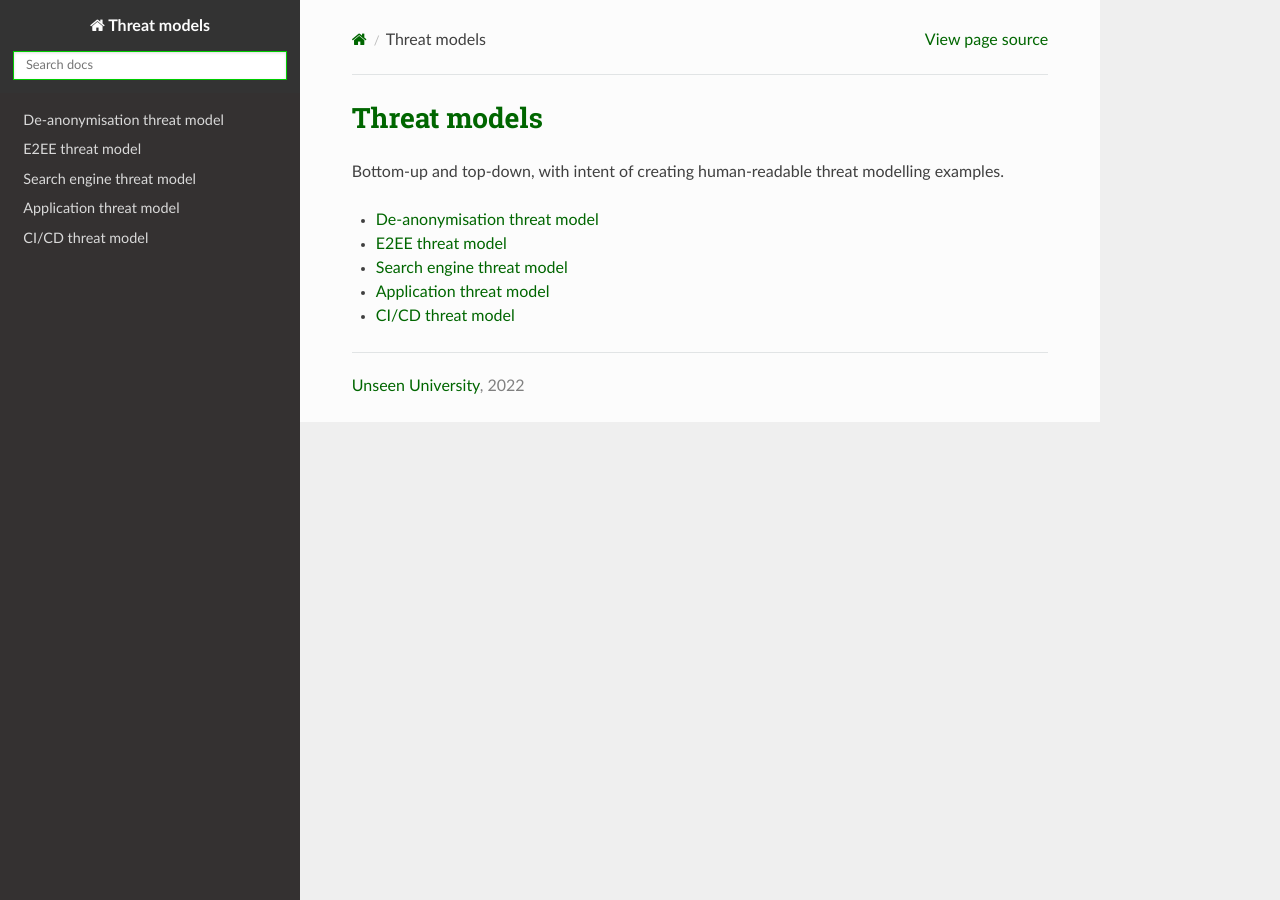
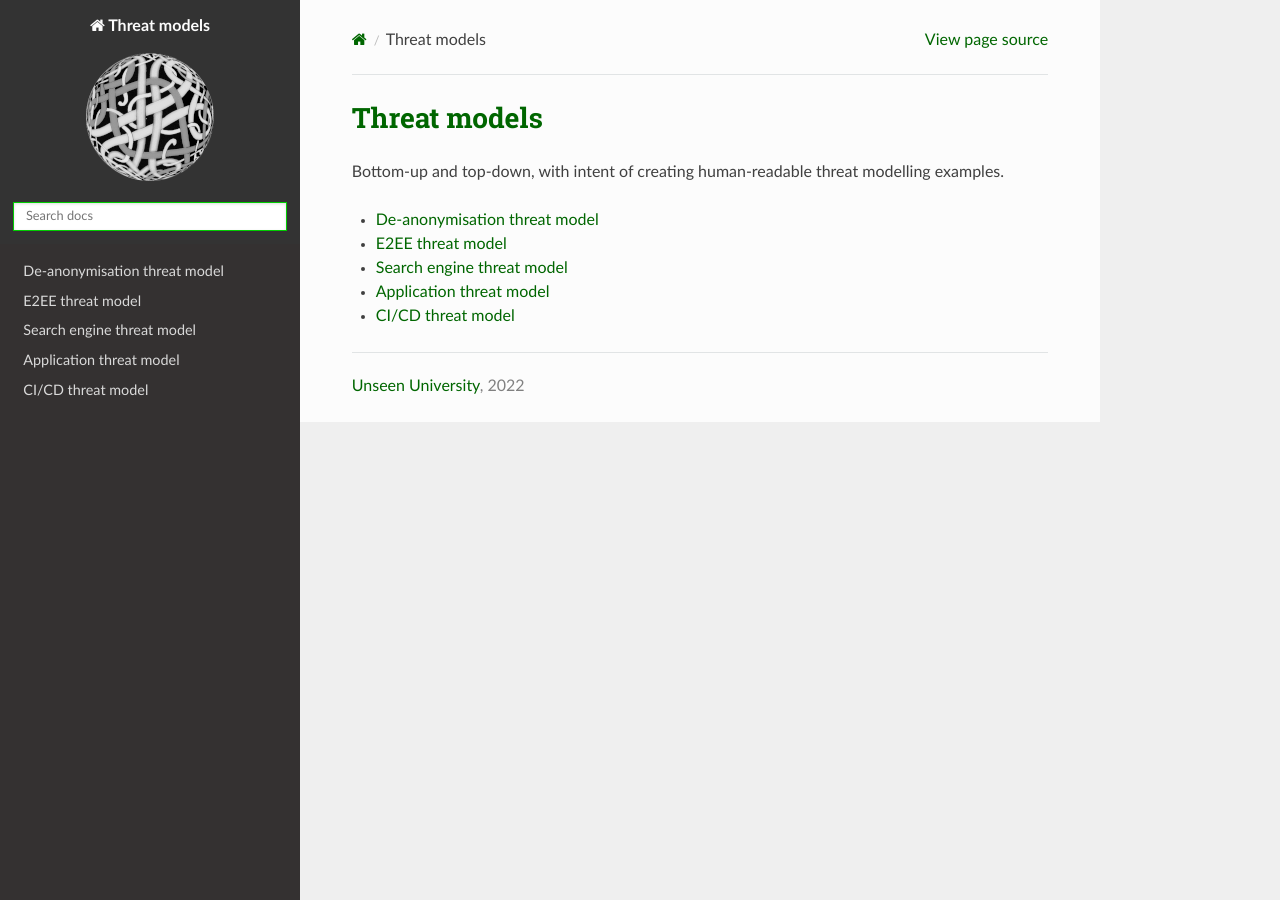
Before and after one commit to tymyrddin/threat-models, a Sphinx documentation site: the page built from source/index.rst, in a window 1280 px wide. Built offline with Sphinx 7.4.7 and the Read the Docs theme 2.0.0, drawn with Linux system fonts in a browser that asks for light colours.

Commit message:
Order of things

```diff
--- a/source/conf.py
+++ b/source/conf.py
@@ -43,7 +43,7 @@ templates_path = ['_templates']
 # List of patterns, relative to source directory, that match files and
 # directories to ignore when looking for source files.
 # This pattern also affects html_static_path and html_extra_path.
-exclude_patterns = ['README.md']
+exclude_patterns = []
 
 
 # -- Options for HTML output -------------------------------------------------
@@ -66,8 +66,8 @@ html_theme_options = {
 }
 
 html_title = "Threat models"
-html_logo = "images/logo.png"
-html_favicon = "images/favicon.ico"
+html_logo = "img/logo.png"
+html_favicon = "img/favicon.ico"
 
 
 # Add any paths that contain custom static files (such as style sheets) here,
```
